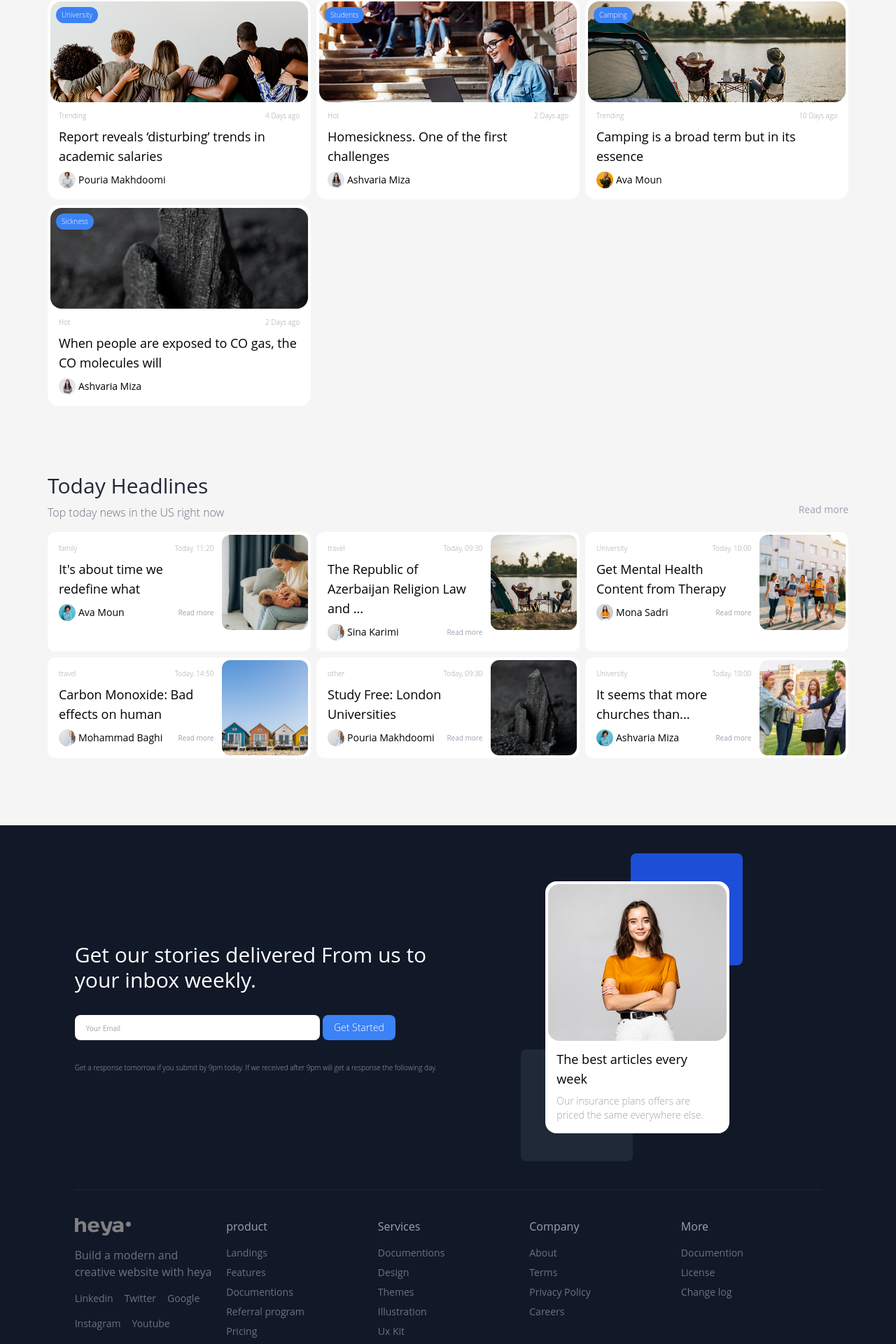
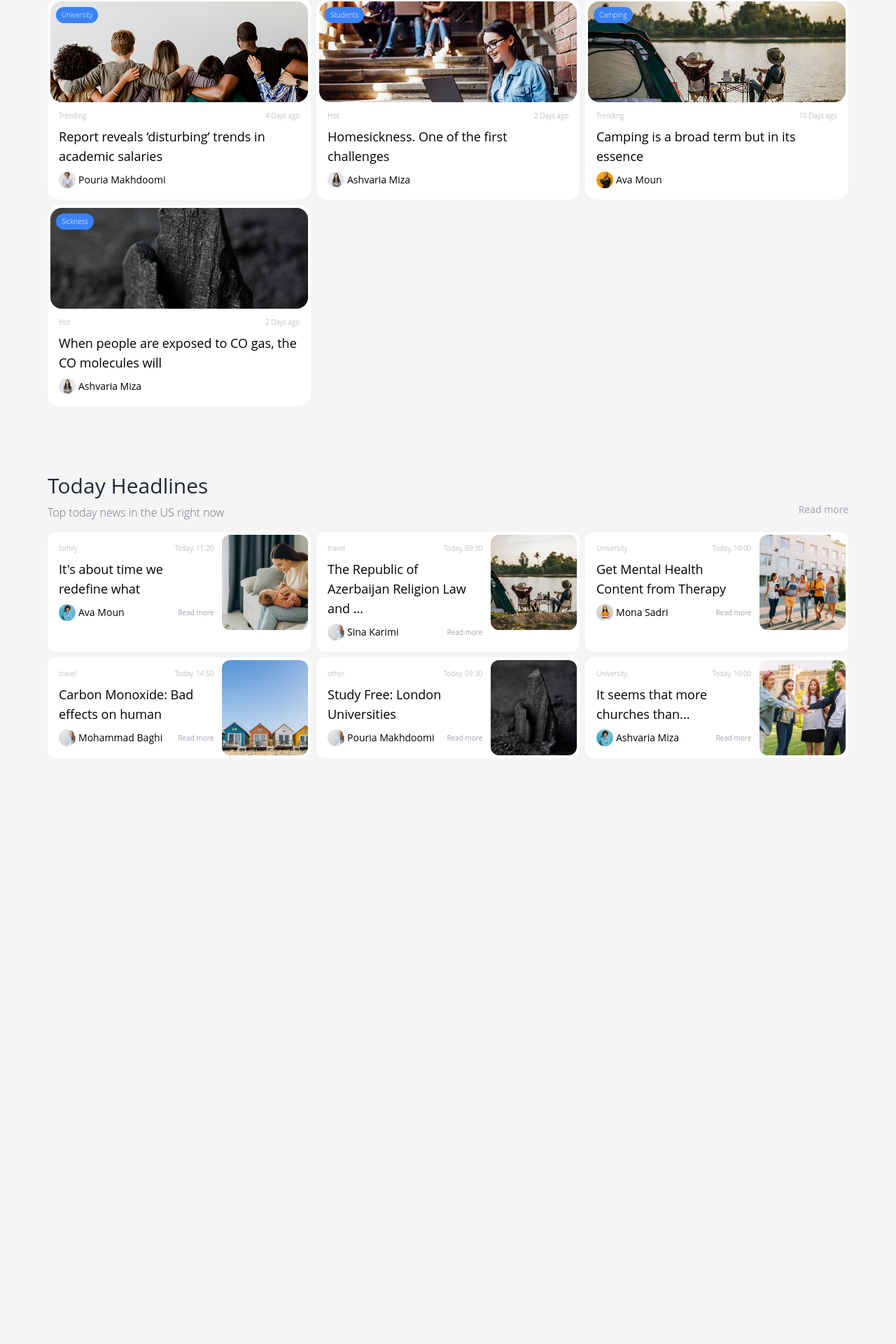
Before and after one commit to setykarimi/Heya-News, a React (Vite) app: page / in a window 1280 px wide. Shown: the part 698-2618 px from the top of the page at 70% size. After the commit the page ends 1813 px from the top, so only its background shows below. Built offline with nearby package versions, Linux system fonts and the light colour scheme; some icons are missing.

Commit message:
Subject: Multilanguuage, Description: Edit for multiLanguage (change dir and font, Date: 7/13/2023

```diff
--- a/src/layout/Layout.jsx
+++ b/src/layout/Layout.jsx
@@ -9,16 +9,16 @@ const Layout = () => {
     const { i18n } = useTranslation();
 
     return (
-        <>
+        <div style={{ direction: i18n.language == "fa" ? "rtl" : "ltr", fontFamily: i18n.language == "fa" && "Vazir" }}>
             <div className={`overlay cursor-pointer ${showMenu ? "show" : ""}`} onClick={() => setShowMenu(false)}></div>
             <Navbar showMenu={showMenu} setShowMenu={setShowMenu} />
-            <main className="xl:container mx-auto xl:px-0 px-4">
+            <div className="xl:container mx-auto xl:px-0 px-4">
                 <div className="xl:w-10/12 lg:w-11/12 md:w-full mx-auto">
                     <Outlet />
                 </div>
-            </main>
-            <Footer />
-        </>
+            </div>
+        </div>
+
     );
 }
 
--- a/src/main.jsx
+++ b/src/main.jsx
@@ -57,7 +57,7 @@ const router = createBrowserRouter([
 
 const queryClient = new QueryClient();
 ReactDOM.createRoot(document.getElementById('root')).render(
-  <div style={{ direction: i18n.language == "fa" ? "rtl" : "ltr", fontFamily: i18n.language == "fa" && "Vazir" }}>
+
     <React.StrictMode>
       <I18nextProvider i18n={i18n}>
         <Provider store={store}>
@@ -76,6 +76,6 @@ ReactDOM.createRoot(document.getElementById('root')).render(
         </Provider>
       </I18nextProvider>
     </React.StrictMode>
-  </div>
+
   ,
 )
```
